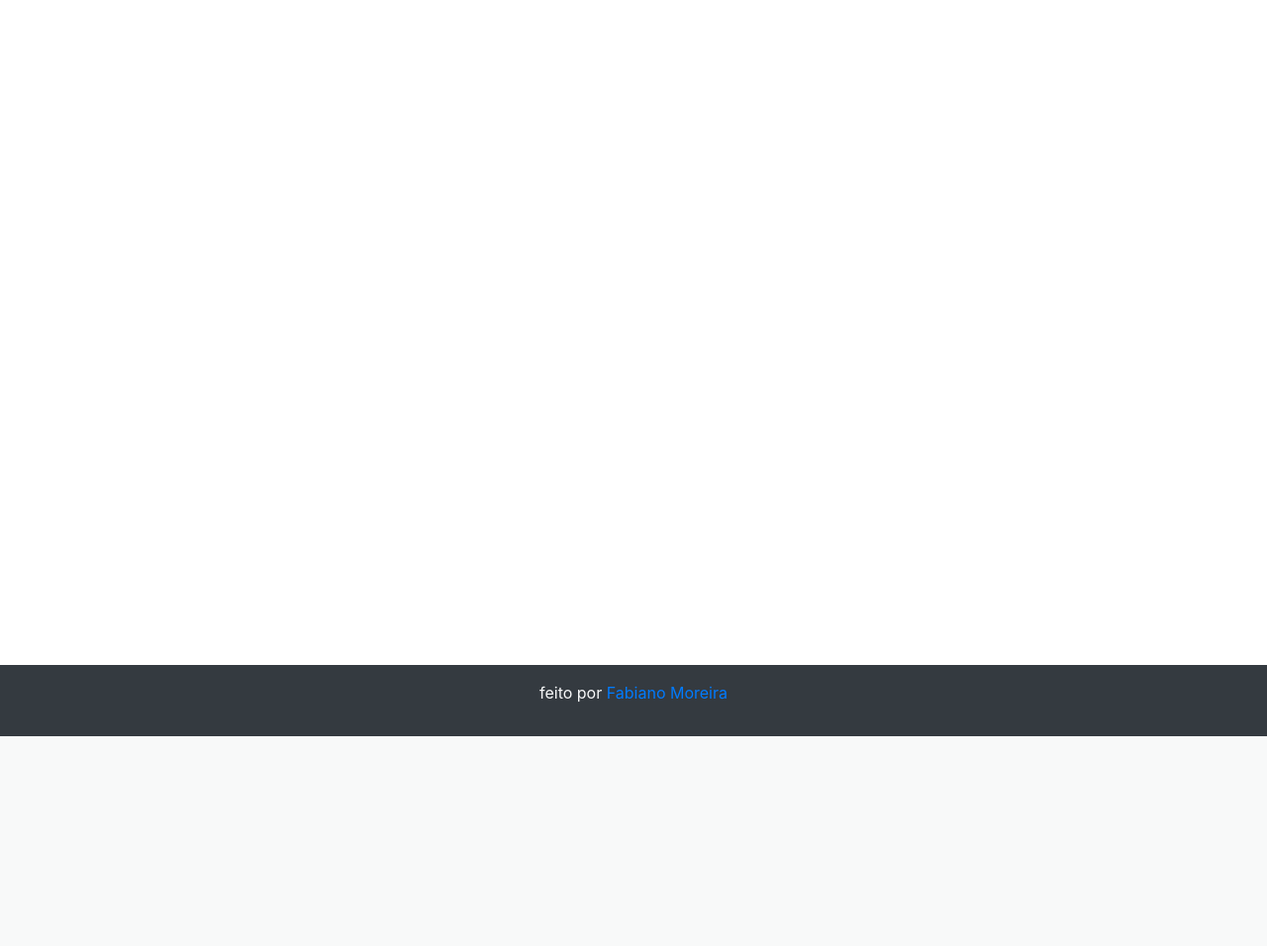
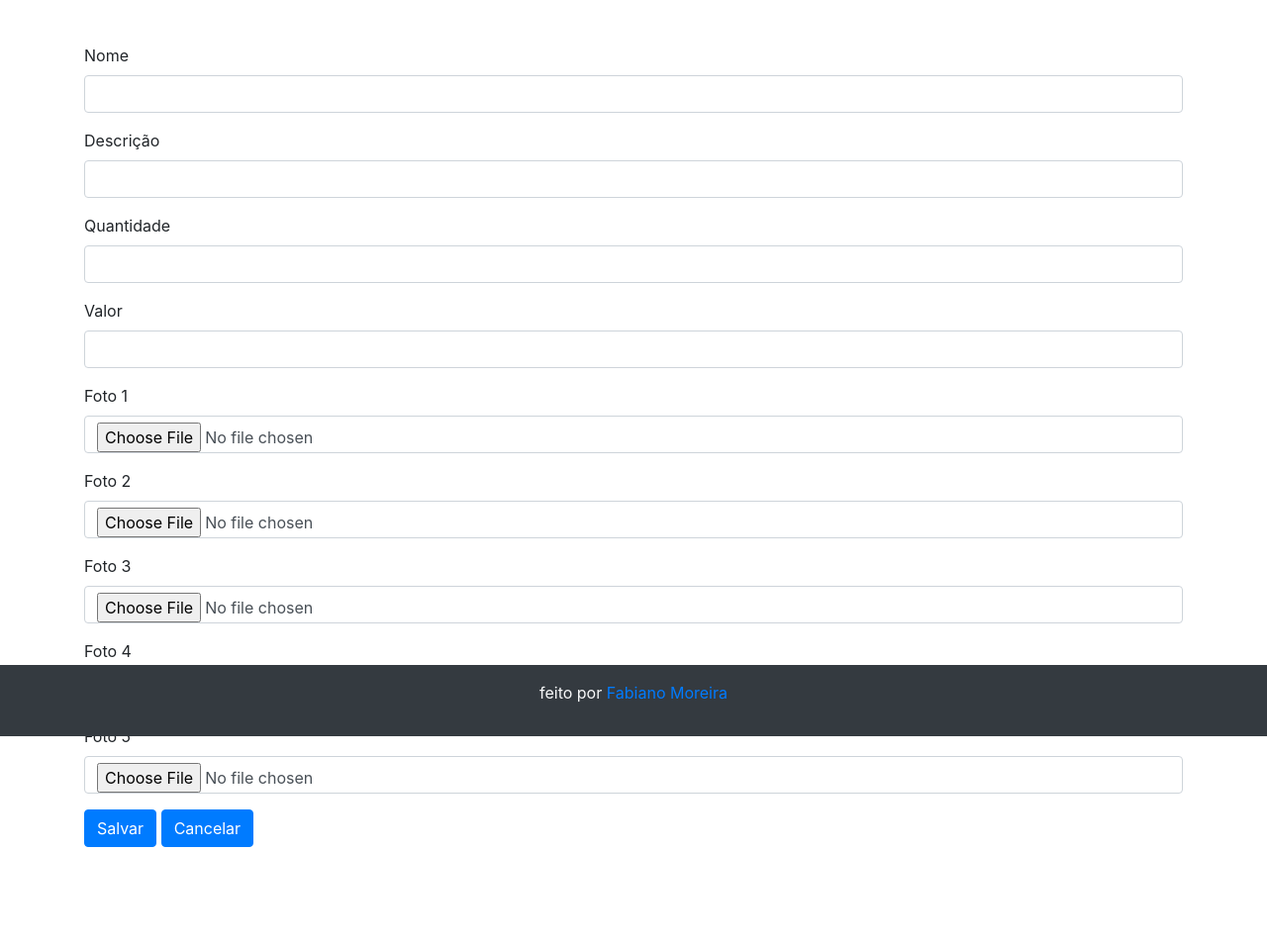
Before and after one commit to fmoreirati/php_siteModelo, a PHP site: page /?p=addProduto in a window 1280 px wide. Shown: the part 56-1012 px from the top of the page at 99% size. Before the commit the page ends 800 px from the top, so only its background shows below. Run offline with PHP 8.4, Linux system fonts and the light colour scheme.

Commit message:
27112019

```diff
--- a/index.php
+++ b/index.php
@@ -25,7 +25,7 @@ if (session_status() !== PHP_SESSION_ACTIVE) {
             <div class="collapse navbar-collapse" id="navbarSupportedContent">
                 <ul class="navbar-nav mr-auto">
                     <li class="nav-item">
-                        <a class="nav-link" href="#">Produtos</a>
+                        <a class="nav-link" href="?p=addProduto">Produtos</a>
                     </li>
                     <li class="nav-item">
                         <a class="nav-link" href="?p=listUser">Usuarios</a>
@@ -70,6 +70,12 @@ if (session_status() !== PHP_SESSION_ACTIVE) {
             include("pages/logout.php");
         if ($_GET['p'] == "perfil")
             include("pages/perfil-usuario.php");
+        if ($_GET['p'] == "perfilProd")
+            include("pages/perfil-produto.php");
+        if ($_GET['p'] == "addProduto")
+            include("pages/add-produto.php");
+        if ($_GET['p'] == "carrinho")
+            include("pages/carrinho.php");
     } else {
         include("pages/home.php");
     }
--- a/model/produto.php
+++ b/model/produto.php
@@ -37,7 +37,8 @@ class Produto
         }
     }
 
-    public function listAll(){
+    public function listAll()
+    {
         $result = null;
         try {
             require_once("dao.php");
@@ -52,5 +53,30 @@ class Produto
         }
         return $result;
     }
+
+    public function validar()
+    {
+        $erros = "";
+        if (empty($this->nome)) {
+            $erros .= "Nome embranco!<br>";
+        }
+
+        if (empty($this->descricao)) {
+            $erros .= "Descrição embranco!<br>";
+        }
+
+        if ($this->quant <= 0) {
+            $erros .= "Quantidade embranco ou zerada!<br>";
+        }
+
+        if ($this->valor <= 0) {
+            $erros .= "Valor embranco ou zerada!<br>";
+        }
+
+        if (empty($this->foto1)) {
+            $erros .= "Foto embranco. Será necessario uma foto!<br>";
+        }
+
+        return $erros;
+    }
 }
-?>
--- /dev/null
+++ b/pages/add-produto.php
@@ -0,0 +1,73 @@
+<?php
+require_once("./model/produto.php");
+if (!isset($produto))
+    $produto = new Produto;
+if (!empty($_POST)) {
+    try {
+        $produto->nome = $_POST['nome'];
+        $produto->descricao = $_POST['descricao'];
+        $produto->quant = $_POST['quant'];
+        $produto->valor = $_POST['valor'];
+
+        $erros = $produto->validar();
+        if ($erros == "") {
+            $produto->add();
+            $produto = new Produto;
+        } else {
+            erro($erros);
+        }
+    } catch (Exception $e) {
+        erro("Erro: " . $e->getMessage());
+    }
+}
+?>
+
+<section class="container">
+    <form method="POST"  method="post" enctype="multipart/form-data">
+        <div class="form-group">
+            <label for="nome">Nome</label>
+            <input type="text" class="form-control" id="nome" name="nome" require value='<?= $produto->nome; ?>'>
+        </div>
+
+        <div class="form-group">
+            <label for="descricao">Descrição</label>
+            <input type="text" class="form-control" id="descricao" name="descricao" require value='<?= $produto->descricao; ?>'>
+        </div>
+
+        <div class="form-group">
+            <label for="quant">Quantidade</label>
+            <input type="number" class="form-control" id="quant" name="quant" require value='<?= $produto->quant; ?>'>
+        </div>
+
+        <div class="form-group">
+            <label for="valor">Valor</label>
+            <input type="number" class="form-control" id="valor" name="valor" require value='<?= $produto->valor; ?>'>
+        </div>
+
+        <div class="form-group">
+            <label for="foto1">Foto 1</label>
+            <input type="file" class="form-control" id="foto1" name="fotos[]" require value='<?= $produto->foto1; ?>'>
+        </div>
+        <div class="form-group">
+            <label for="foto2">Foto 2</label>
+            <input type="file" class="form-control" id="foto2" name="fotos[]" require value='<?= $produto->foto2; ?>'>
+        </div>
+        <div class="form-group">
+            <label for="foto3">Foto 3</label>
+            <input type="file" class="form-control" id="foto3" name="fotos[]" require value='<?= $produto->foto3; ?>'>
+        </div>
+        <div class="form-group">
+            <label for="foto4">Foto 4</label>
+            <input type="file" class="form-control" id="foto4" name="fotos[]" require value='<?= $produto->foto4; ?>'>
+        </div>
+        <div class="form-group">
+            <label for="foto5">Foto 5</label>
+            <input type="file" class="form-control" id="foto5" name="fotos[]" require value='<?= $produto->foto5; ?>'>
+        </div>
+
+        <div class="form-group">
+            <button type="submit" class="btn btn-primary">Salvar</button>
+            <button type="reset" class="btn btn-primary">Cancelar</button>
+        </div>
+    </form>
+</section>
--- /dev/null
+++ b/pages/carrinho.php
@@ -0,0 +1 @@
+<?php ?>
--- a/pages/home.php
+++ b/pages/home.php
@@ -1,3 +1,6 @@
 <section class="container">
     <h2>Inicio</h2>
 </section>
+<section>
+    <?php include_once("list-produto.php") ;?>
+</section>
```
Also changed, not shown: pages/list-produto.php (added, +19 -0 lines), pages/perfil-produto.php (added, +10 -0 lines), img/box.png (added).
